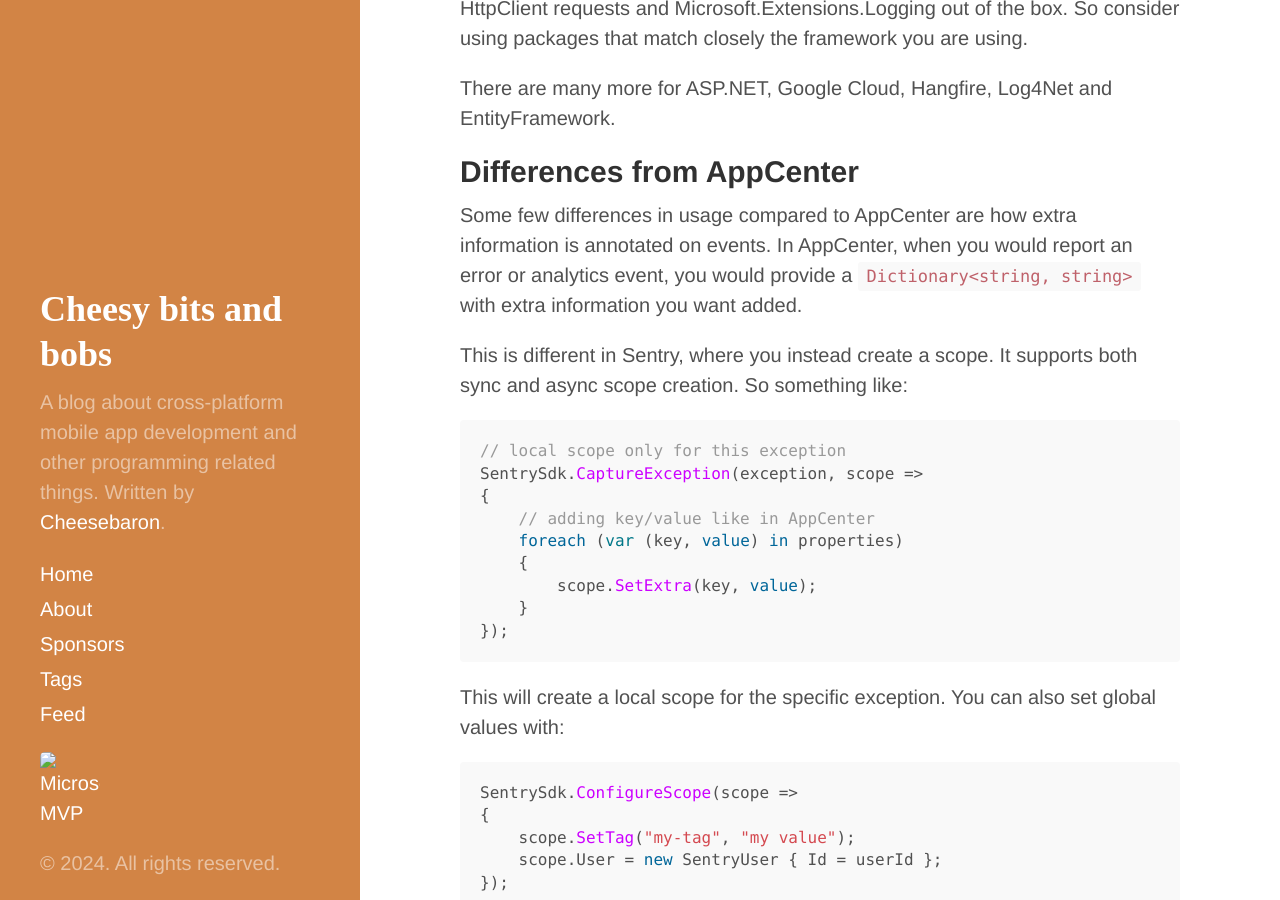
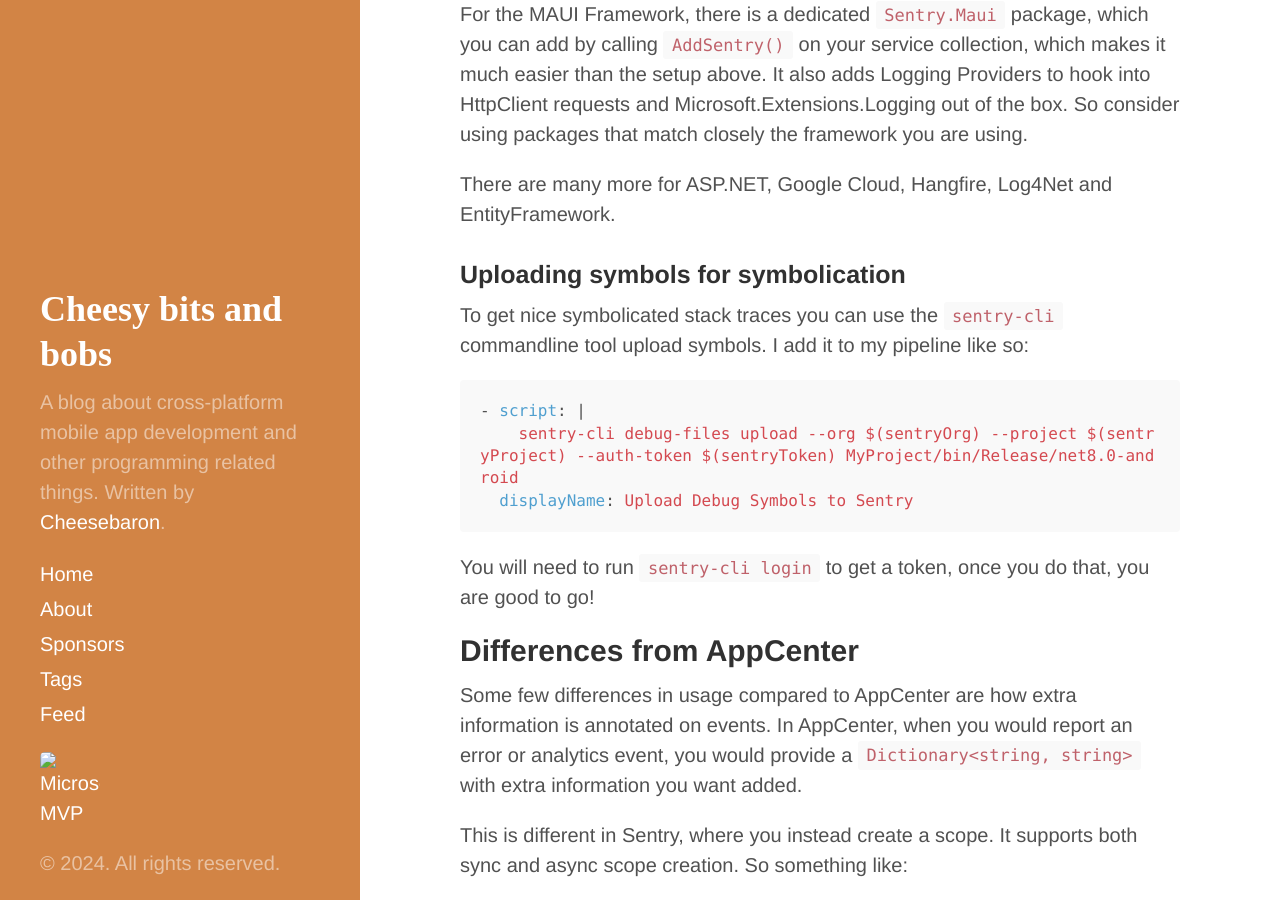
Before and after one commit to Cheesebaron/cheesebaron.github.io, a Jekyll site: the page built from _posts/2024-09-23-sentry.md, in a window 1280 px wide and 900 px high, scrolled down 3772 px. Built offline with Jekyll 4.4.1, drawn with Linux system fonts in a browser that asks for light colours; comment, search, counter and statistics services are not loaded; some of the changed text lies outside the part shown.

Commit message:
Add symbolication info

````diff
--- a/_posts/2024-09-23-sentry.md
+++ b/_posts/2024-09-23-sentry.md
@@ -13,6 +13,8 @@
 - devops
 - MvvmCross
 ---
+
+> Update 27th September: Added information about uploading symbols for symbolication of exception
 
 > This blog post is not sponsored or paid. It is just me being a bit excited about a product I've tried and reflects the as of writing point of view about the product. Also I had written a section about Metrics in Sentry, which was a preview feature. However, they pulled this support to provide a better version of it later based on Spans, so I will omit this here. It shows though that new features in Sentry are thought through.
 
@@ -100,6 +102,18 @@
 
 There are many more for ASP.NET, Google Cloud, Hangfire, Log4Net and EntityFramework.
 
+### Uploading symbols for symbolication
+
+To get nice symbolicated stack traces you can use the [`sentry-cli`][sentry-cli] commandline tool upload symbols. I add it to my pipeline like so:
+
+```yaml
+- script: |
+    sentry-cli debug-files upload --org $(sentryOrg) --project $(sentryProject) --auth-token $(sentryToken) MyProject/bin/Release/net8.0-android
+  displayName: Upload Debug Symbols to Sentry
+```
+
+You will need to run `sentry-cli login` to get a token, once you do that, you are good to go!
+
 ## Differences from AppCenter
 
 Some few differences in usage compared to AppCenter are how extra information is annotated on events. In AppCenter, when you would report an error or analytics event, you would provide a `Dictionary<string, string>` with extra information you want added.
@@ -135,3 +149,4 @@
 [sentry]: https://sentry.io/ "Sentry - app monitoring software"
 [sentry-nuget]: https://www.nuget.org/packages/Sentry "Sentry on NuGet.org"
 [sentry-serilog-nuget]: https://www.nuget.org/packages/Sentry.Serilog "Sentry.Serilog on NuGet.org"
+[sentry-cli]: https://docs.sentry.io/cli/ "Sentry CLI docs"
````
